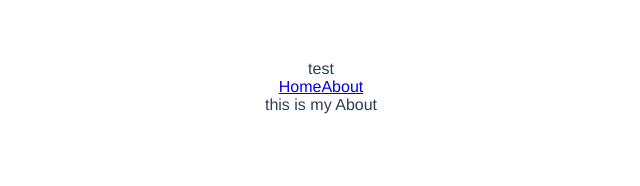
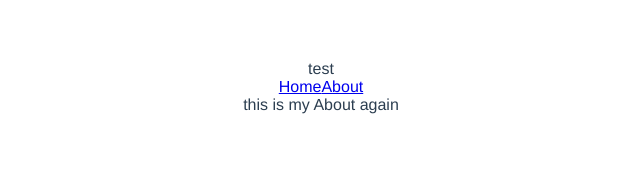
Before and after one commit to lucasmerat/vue-portfolio, a Vue app: page /about in a window 1280 px wide. Shown: the top 186 px of the page, without its empty margins (319-959 px from the left). Built offline with nearby package versions, Linux system fonts and the light colour scheme.

Commit message:
add for deploy

```diff
--- a/src/views/About.vue
+++ b/src/views/About.vue
@@ -1,6 +1,6 @@
 <template>
   <div class="about">
-    this is my About
+    this is my About again
   </div>
 </template>
 
```
